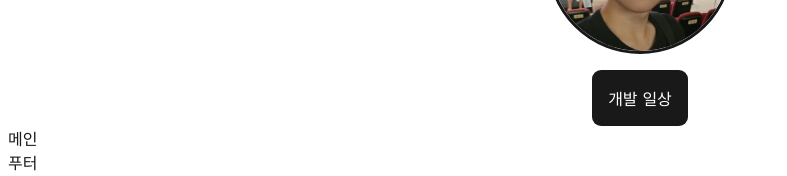
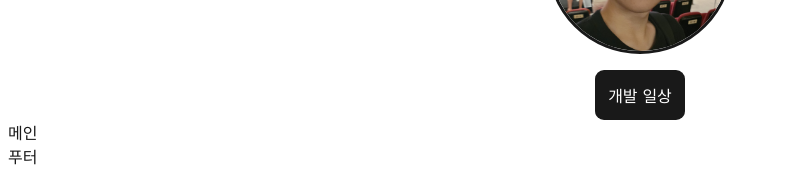
Before and after one commit to gwongibeom/vue-notion-blog, a Vue app: page / in a window 1280 px wide. Shown: the part 140-316 px from the top of the page, without its empty margins (0-787 px from the left). Built offline with nearby package versions, Linux system fonts and the light colour scheme; a web font is replaced by a local one.

Commit message:
script setup / style scoped

```diff
--- a/src/components/SiteHeader.vue
+++ b/src/components/SiteHeader.vue
@@ -7,14 +7,8 @@
   </header>
 </template>
 
-<script>
-export default {
-  setup() {
-    return {
-      menu: ['개발', '일상'],
-    }
-  },
-}
+<script setup>
+const menu = ['개발', '일상']
 </script>
 
 <style scoped>
@@ -29,7 +23,7 @@ nav {
   gap: 0.3rem;
   margin-top: 1rem;
   background-color: #191919;
-  padding: 1rem;
+  padding: 0.8rem;
   border-radius: 9px;
 }
 
```
